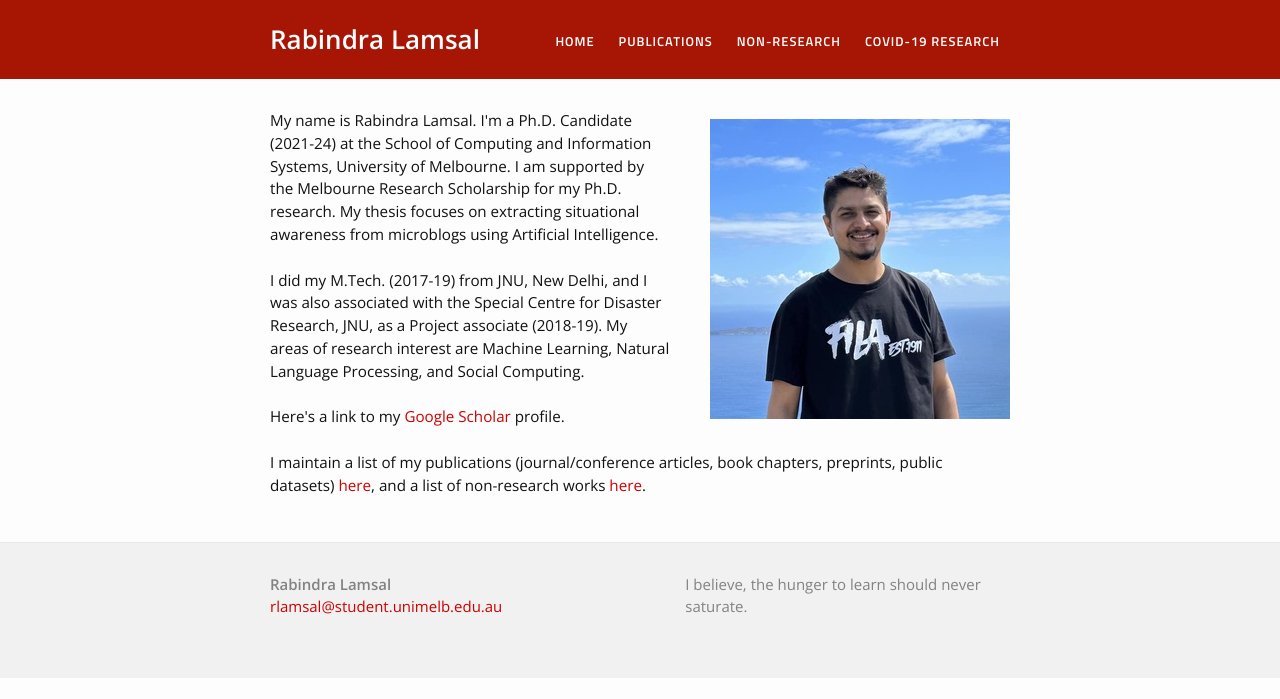
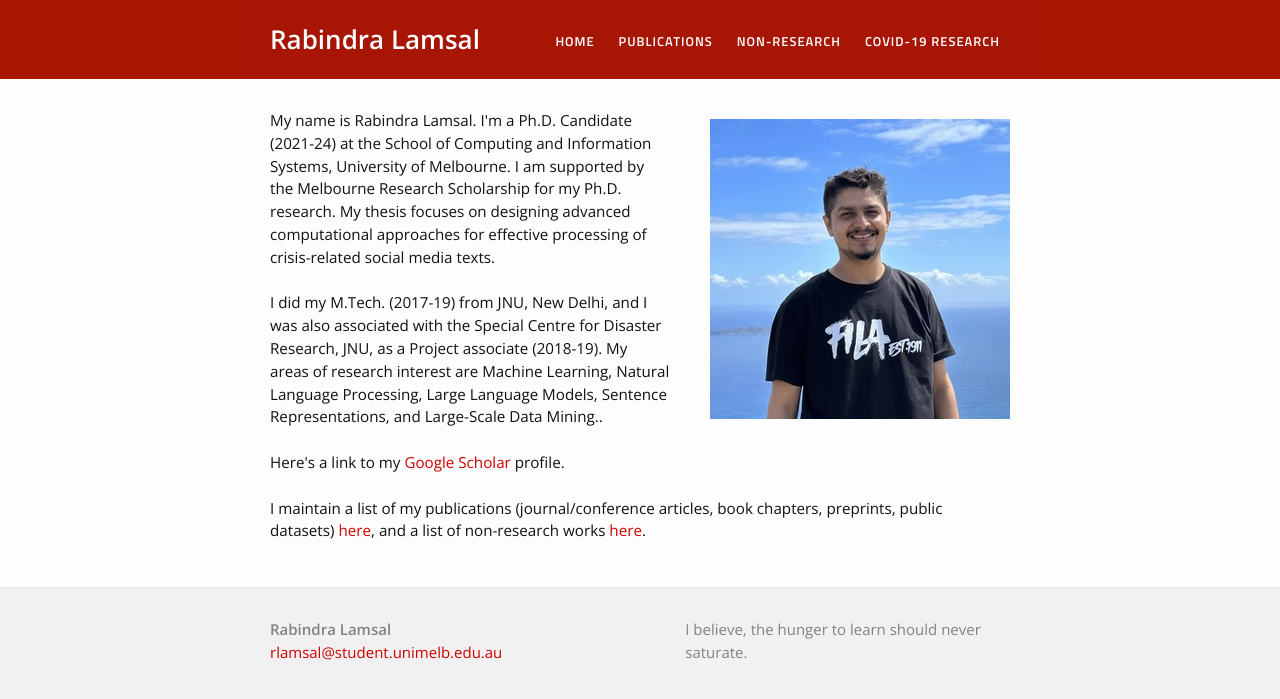
Before and after one commit to rabindralamsal/personal-site, a Jekyll site: the page built from index.html, in a window 1280 px wide. Shown: the top 699 px of the page. Built offline with Jekyll 4.4.1, drawn with Linux system fonts in a browser that asks for light colours.

Commit message:
Update index.html

```diff
--- a/index.html
+++ b/index.html
@@ -4,9 +4,9 @@ layout: default
 
 <div class="home">
 <img src="/rabindra_lamsal.jpg" style="float: right;margin-left: 40px;margin-top: 10px;">
-<p>My name is Rabindra Lamsal. I'm a Ph.D. Candidate (2021-24) at the School of Computing and Information Systems, University of Melbourne. I am supported by the Melbourne Research Scholarship for my Ph.D. research. My thesis focuses on extracting situational awareness from microblogs using Artificial Intelligence.
+<p>My name is Rabindra Lamsal. I'm a Ph.D. Candidate (2021-24) at the School of Computing and Information Systems, University of Melbourne. I am supported by the Melbourne Research Scholarship for my Ph.D. research. My thesis focuses on designing advanced computational approaches for effective processing of crisis-related social media texts.
 
-<br><br> I did my M.Tech. (2017-19) from JNU, New Delhi, and I was also associated with the Special Centre for Disaster Research, JNU, as a Project associate (2018-19). My areas of research interest are Machine Learning, Natural Language Processing, and Social Computing.
+<br><br> I did my M.Tech. (2017-19) from JNU, New Delhi, and I was also associated with the Special Centre for Disaster Research, JNU, as a Project associate (2018-19). My areas of research interest are Machine Learning, Natural Language Processing, Large Language Models, Sentence Representations, and Large-Scale Data Mining..
 
 <br><br>
 Here's a link to my <a href="https://scholar.google.com/citations?hl=en&user=tN_Eb9MAAAAJ&view_op=list_works&sortby=pubdate">Google Scholar</a> profile.<br><br>
```
